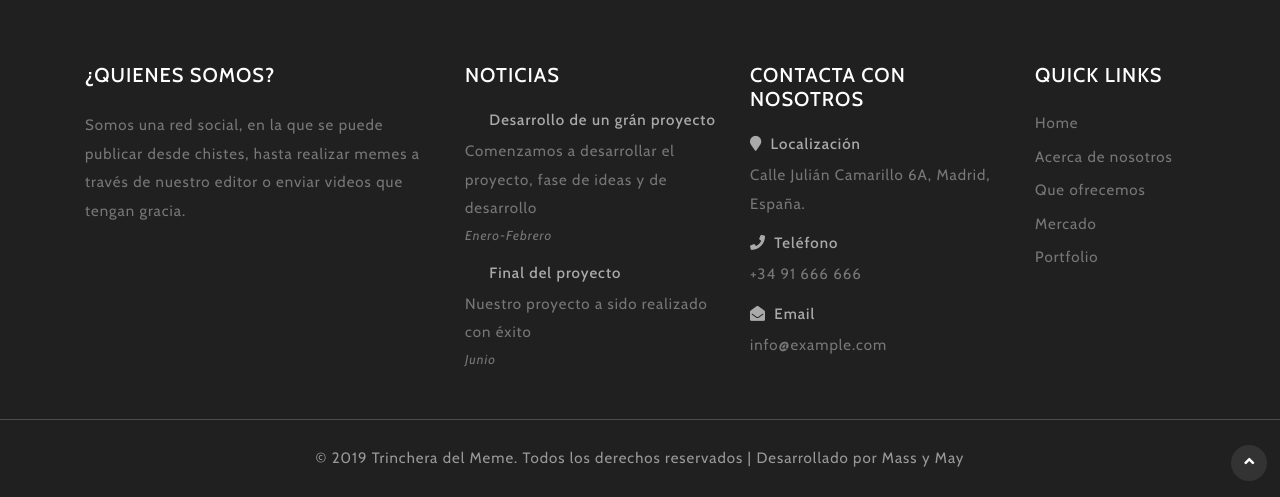
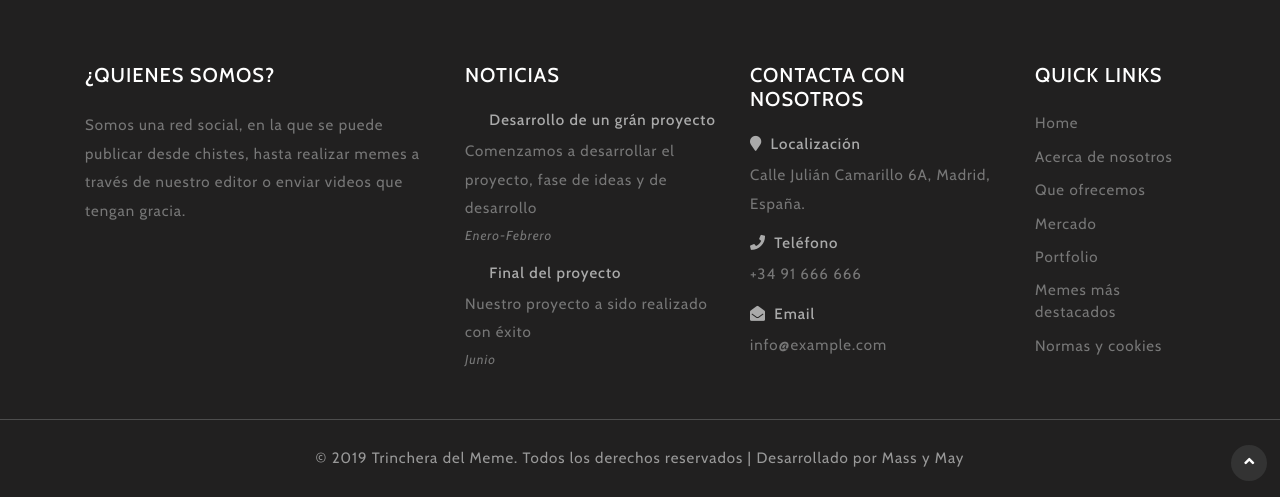
Before and after one commit to maynoboa/trinchera, a PHP site: page /cookies.php in a window 1280 px wide. Shown: the part 1662-2159 px from the top of the page. Run offline with PHP 8.4, Linux system fonts and the light colour scheme; some libraries are stand-ins or nearby versions.

Commit message:
cookies-pie_pagina

```diff
--- a/cookies.php
+++ b/cookies.php
@@ -176,6 +176,12 @@
 					<li>
 						<a class="" href="#portfolio">Portfolio</a>
 					</li>
+					<li>
+						<a class="" href="#memes">Memes más destacados</a>
+					</li>
+					<li>
+						<a class="" href="cookies.php">Normas y cookies</a>
+					</li>
 				</ul>
 			</div>
 		</div>
```
